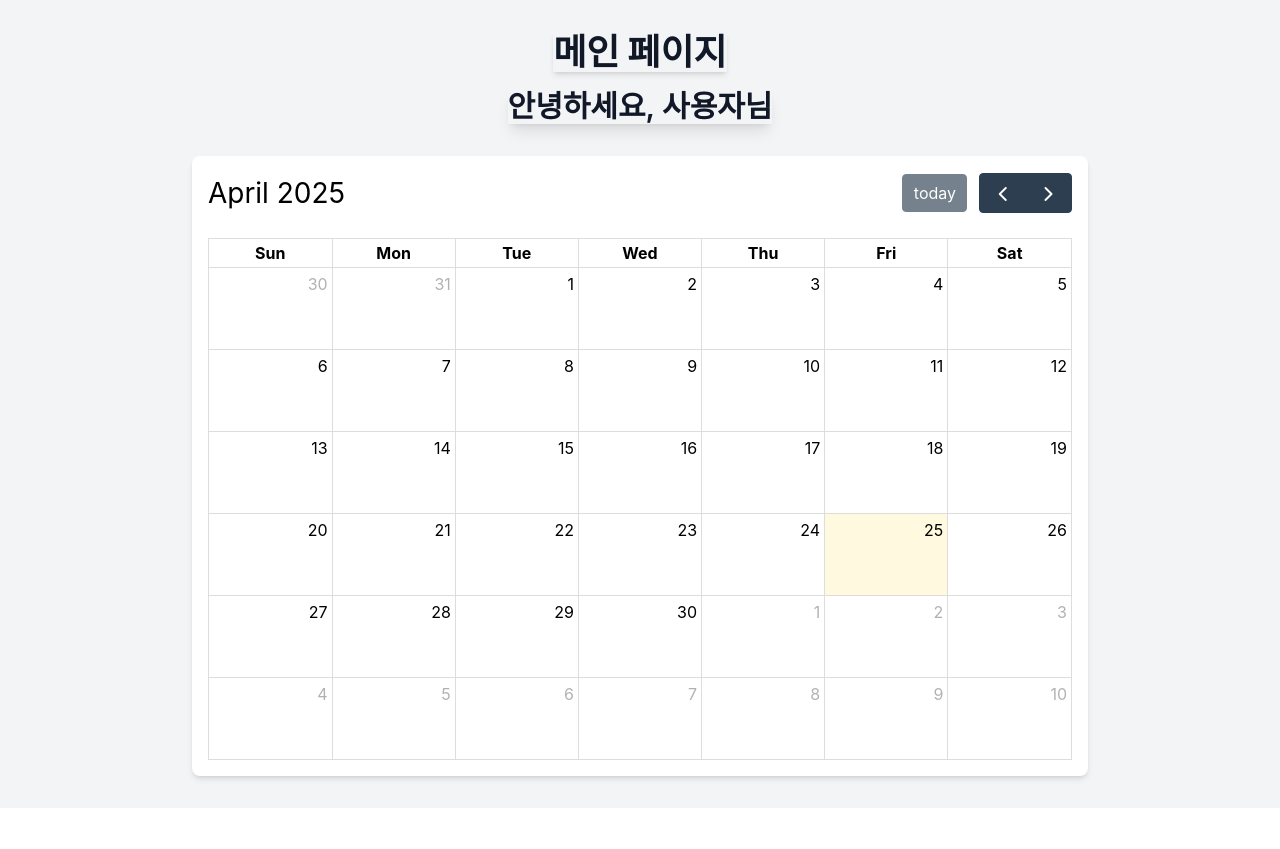
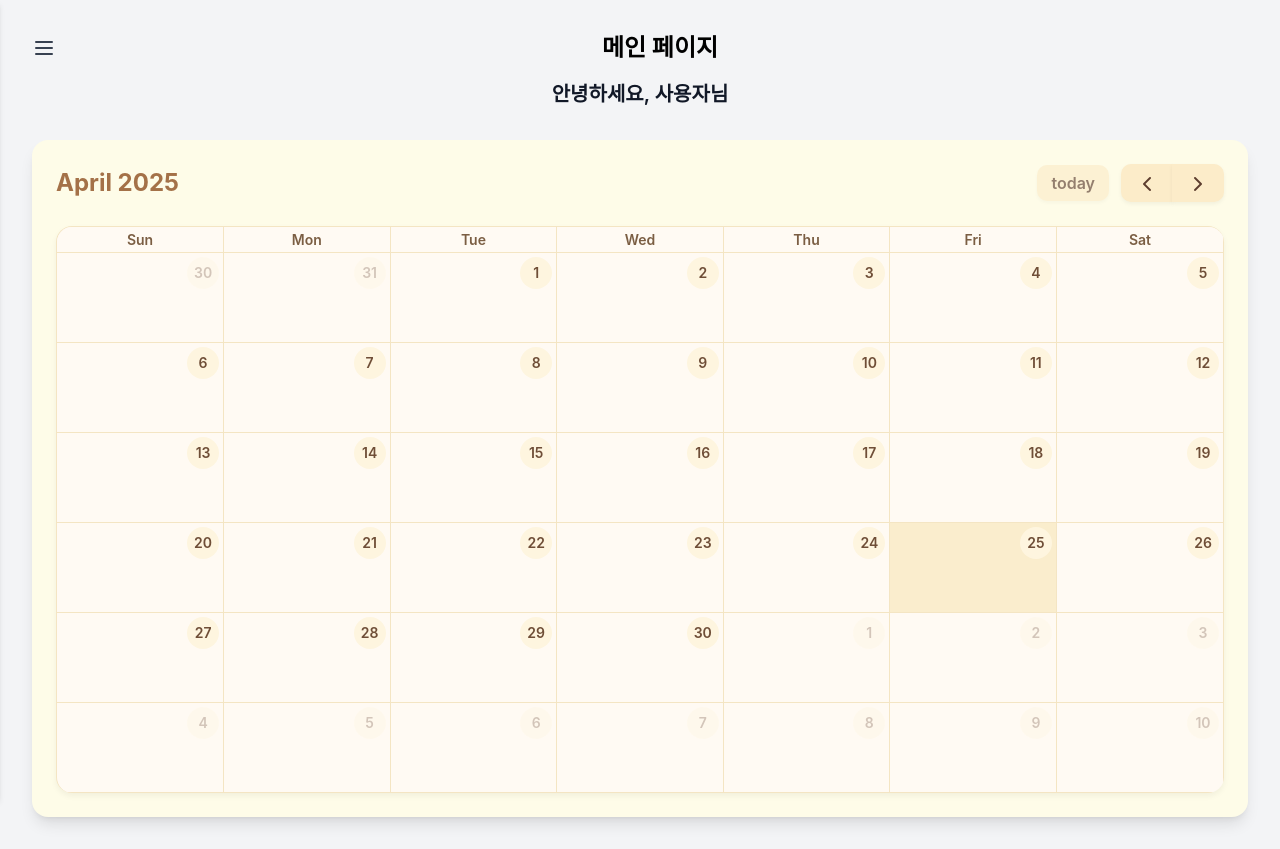
Before and after one commit to anica0206/jwys, a React (Create React App) app: page /dashboard in a window 1280 px wide. Before the commit the page ends 808 px from the top, so only its background shows below. Built offline with nearby package versions, Linux system fonts and the light colour scheme; no server answers; a web font is replaced by a local one.

Commit message:
사이드바 및 css 수정

```diff
--- /dev/null
+++ b/src/components/Calendar.css
@@ -0,0 +1,72 @@
+/* FullCalendar 파스텔 스타일 커스터마이징 */
+
+.fc {
+    --fc-button-bg-color: #fcecc9;
+    --fc-button-text-color: #5c3d2e;
+    --fc-button-hover-bg-color: #fbd98b;
+    --fc-border-color: #f4e5c3;
+    --fc-today-bg-color: #faedcd;
+    --fc-event-bg-color: #f6c28b;
+    --fc-event-text-color: #3e2e1e;
+    --fc-page-bg-color: #fffaf3;
+  }
+
+  /* 전체 배경 */
+  .fc .fc-scrollgrid {
+    background-color: var(--fc-page-bg-color);
+    border-radius: 16px;
+    overflow: hidden;
+    box-shadow: 0 3px 6px rgba(0,0,0,0.05);
+  }
+
+  /* 헤더 테두리 및 셀 */
+  .fc-theme-standard td,
+  .fc-theme-standard th {
+    border: 1px solid var(--fc-border-color);
+  }
+
+  /* 툴바 제목 */
+  .fc .fc-toolbar-title {
+    font-size: 1.5rem;
+    font-weight: 700;
+    color: #a47148;
+  }
+
+  /* 상단 버튼 */
+  .fc .fc-button {
+    background-color: var(--fc-button-bg-color) !important;
+    color: var(--fc-button-text-color) !important;
+    border: none;
+    border-radius: 10px;
+    padding: 6px 14px;
+    font-weight: 600;
+    box-shadow: 0 2px 4px rgba(0,0,0,0.05);
+    transition: all 0.2s;
+  }
+  .fc .fc-button:hover {
+    background-color: var(--fc-button-hover-bg-color) !important;
+  }
+
+  /* 요일 헤더 */
+  .fc .fc-col-header-cell-cushion {
+    color: #7b5e43;
+    font-weight: 600;
+    font-size: 14px;
+  }
+
+  /* 오늘 날짜 강조 */
+  .fc .fc-daygrid-day.fc-day-today {
+    background-color: var(--fc-today-bg-color);
+  }
+
+  /* 이벤트 카드 */
+  .fc .fc-event {
+    background-color: var(--fc-event-bg-color) !important;
+    color: var(--fc-event-text-color) !important;
+    border: none;
+    border-radius: 8px;
+    font-size: 12px;
+    padding: 2px 6px;
+    margin: 2px 0;
+    box-shadow: 0 1px 2px rgba(0,0,0,0.05);
+  }
--- a/src/components/Calendar.jsx
+++ b/src/components/Calendar.jsx
@@ -2,10 +2,12 @@ import React from 'react';
 import FullCalendar from '@fullcalendar/react';
 import dayGridPlugin from '@fullcalendar/daygrid';
 import interactionPlugin from '@fullcalendar/interaction';
+import './Calendar.css';
 
 const Calendar = ({ events, onEventClick, onDateClick }) => {
     return (
-        <div className="w-full max-w-4xl bg-white p-4 rounded-lg shadow-md">
+    //   <div className="w-full max-w-4xl p-6 bg-[#fffaf3] rounded-2xl shadow-xl">
+    <div className="w-full p-2 sm:p-4 md:p-6 bg-yellow-50 rounded-none sm:rounded-2xl shadow-sm sm:shadow-lg">
         <FullCalendar
           plugins={[dayGridPlugin, interactionPlugin]}
           initialView="dayGridMonth"
@@ -13,6 +15,14 @@ const Calendar = ({ events, onEventClick, onDateClick }) => {
           dateClick={onDateClick}
           eventClick={onEventClick}
           height="auto"
+          dayCellContent={(args) => (
+            <div className="w-full h-full flex items-center justify-center">
+              {/* <div className="bg-[#fef5df] text-[#6f4e37] w-8 h-8 rounded-full flex items-center justify-center text-sm font-semibold"> */}
+              <div className="bg-[#fef5df] text-[#6f4e37] w-7 h-7 sm:w-8 sm:h-8 rounded-full flex items-center justify-center text-[12px] sm:text-sm font-semibold">
+                {args.date.getDate()}
+              </div>
+            </div>
+          )}
         />
       </div>
     );
--- a/src/pages/dashboard/Main.jsx
+++ b/src/pages/dashboard/Main.jsx
@@ -1,6 +1,8 @@
 import React, { useState } from 'react';
 import { useUser } from '../../context/UserContext';
 import Calendar from '../../components/Calendar'; // Calendar 컴포넌트 import
+import { Menu } from 'lucide-react'; // 햄버거 메뉴 아이콘
+import { ChevronLeft } from 'lucide-react';
 
 const MainPage = () => {
     const { user } = useUser();
@@ -20,6 +22,10 @@ const MainPage = () => {
             end: '2025-05-14',
         },
     ]);
+
+    const [sidebarOpen, setSidebarOpen] = useState(false);
+
+    console.log('sidebarOpen 상태:', sidebarOpen);
 
     const handleDateClick = (info) => {
         const title = prompt('일정 제목을 입력하세요:');
@@ -41,20 +47,66 @@ const MainPage = () => {
     };
 
     return (
-        <div className="min-h-screen flex flex-col items-center bg-gray-100 p-8">
-            <h1 className="text-4xl font-extrabold text-gray-900 shadow-md mb-4 text-center">
-                메인 페이지
-            </h1>
-            <h2 className="text-3xl font-semibold text-gray-900 shadow-lg mb-8 text-center">
+        <div className="relative min-h-screen flex bg-gray-100">
+            {/* 사이드바 */}
+            <div
+                className={`fixed top-0 left-0 h-full w-64 bg-white shadow-md z-40 transform transition-transform duration-300 ease-in-out ${
+                    sidebarOpen ? 'translate-x-0' : '-translate-x-full'
+                }`}
+            >
+                <div className="flex items-center justify-between p-4 border-b">
+                    <div className="font-bold text-lg">메뉴</div>
+                    <button
+                        type="button"
+                        className="text-gray-500 hover:text-gray-700"
+                        onClick={() => setSidebarOpen(false)}
+                    >
+                        <ChevronLeft className="w-6 h-6" />
+                    </button>
+                </div>
+                <ul className="p-4 space-y-2">
+                    <li className="hover:bg-gray-100 p-2 rounded cursor-pointer">캘린더 추가</li>
+                    {/* <li className="hover:bg-gray-100 p-2 rounded cursor-pointer">내 정보</li> */}
+                </ul>
+            </div>
+
+            {/* 오버레이 */}
+            {sidebarOpen && (
+                <div
+                    className="fixed inset-0 bg-black opacity-30 z-30"
+                    onClick={() => setSidebarOpen(false)}
+                />
+            )}
+
+            {/* 본문 영역 */}
+            <div className="flex-1 flex flex-col p-4 sm:p-8 w-full">
+                <div className="flex items-center mb-4">
+                    <button
+                        type="button"
+                        className="text-gray-700 focus:outline-none mr-4"
+                        onClick={() => {
+                            console.log('햄버거 버튼 클릭됨');
+                            setSidebarOpen(true);
+                        }}
+                    >
+                        <Menu className="w-6 h-6" />
+                    </button>
+                    <h1 className="text-2xl font-bold text-center flex-1">메인 페이지</h1>
+                </div>
+
+                <h2 className="text-xl font-semibold text-gray-900 mb-8 text-center">
                     안녕하세요, {user?.name || '사용자'}님
                 </h2>
 
+                <div className="w-full max-w-screen-xl self-center">
                     <Calendar
                         events={events}
                         onDateClick={handleDateClick}
                         onEventClick={handleEventClick}
                     />
                 </div>
+            </div>
+        </div>
     );
 };
 
```
Lines whose indentation alone changed are shown as unchanged.
